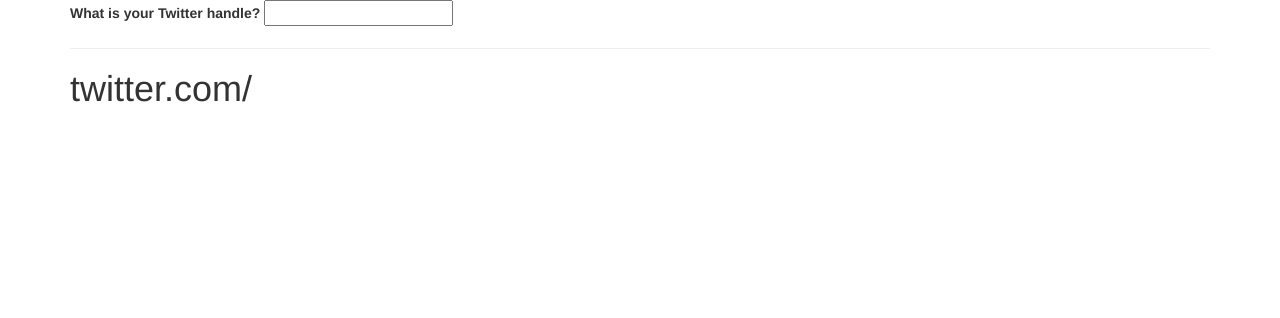
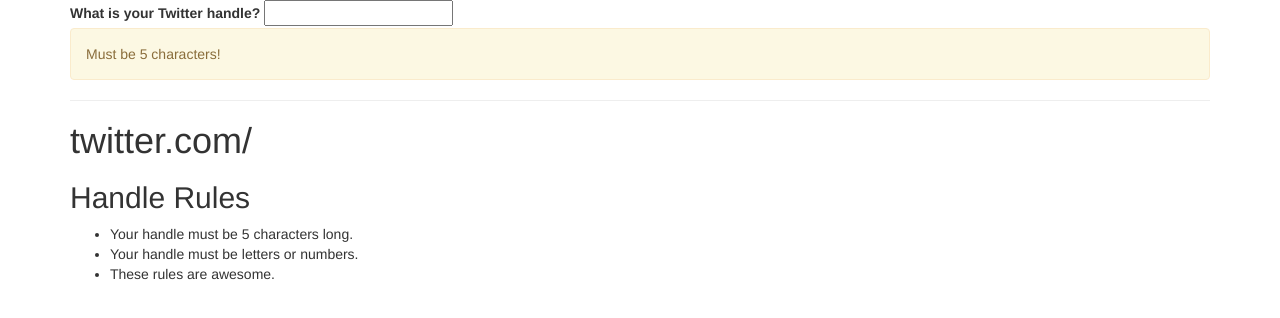
Before and after one commit to shawnfc/angularJS, a plain HTML site: page index.html in a window 1280 px wide. Drawn offline with nearby package versions, Linux system fonts and the light colour scheme.

Commit message:
Lecture 21: Common Directives

```diff
--- a/app.js
+++ b/app.js
@@ -3,7 +3,17 @@ var myApp = angular.module("myApp", []);
 myApp.controller("mainController", ['$scope', '$filter', function($scope, $filter) {
 
     $scope.handle = '';
+
     $scope.lowercasehandle = function () {
         return $filter('lowercase')($scope.handle);
-    }
+    };
+
+    $scope.characters = 5;
+
+    $scope.rules = [
+        {rulename: "Your handle must be 5 characters long."},
+        {rulename: "Your handle must be letters or numbers."},
+        {rulename: "These rules are awesome."}
+    ];
+
 }]);
--- a/index.html
+++ b/index.html
@@ -10,10 +10,31 @@
 <body class="container">
 <div ng-controller="mainController">
     <div>
-        <label for="">What is your Twitter handle?</label>
+        <label>What is your Twitter handle?</label>
         <input type="text" ng-model="handle" id="textBox">
+
+        <div class="alert" ng-class="{ 'alert-warning' : handle.length < characters }" ng-show="handle.length < characters">
+
+            Must be 5 characters!
+
+        </div>
+
+        <div class='alert' ng-show="handle.length > characters" ng-class="{'alert-danger' : handle.length > characters}">
+
+            Too many characters!
+
+        </div>
+
         <hr>
         <h1>twitter.com/{{ lowercasehandle() }}</h1>
+
+        <h2>Handle Rules</h2>
+        <ul>
+            <li ng-repeat="rule in rules">
+                {{ rule.rulename }}
+            </li>
+        </ul>
+
     </div>
 </div>
 <script src="app.js"></script>
```
